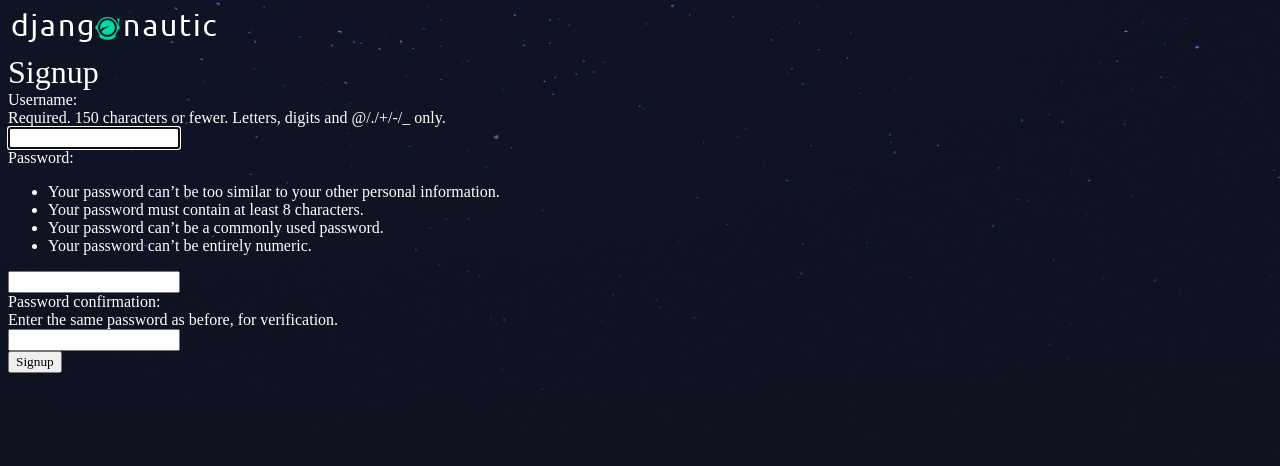
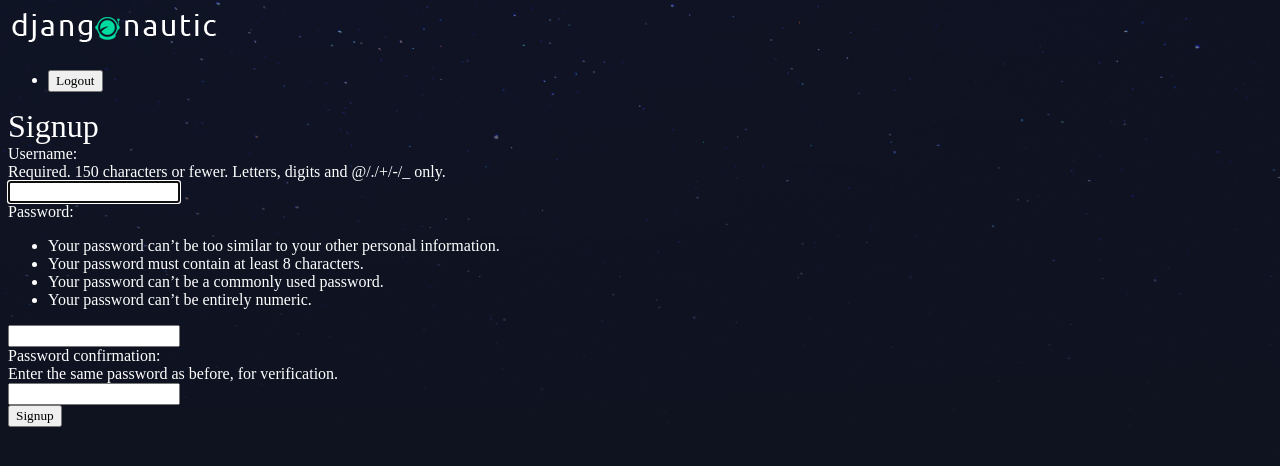
Before and after one commit to dnksebastian/python-exercises, a Django app: page /accounts/signup/ in a window 1280 px wide. Shown: the top 466 px of the page. Run offline with Django 5.2, Linux system fonts and the light colour scheme.

Commit message:
django blog

```diff
--- a/django-blog/djangonautic/accounts/urls.py
+++ b/django-blog/djangonautic/accounts/urls.py
@@ -6,5 +6,6 @@ app_name = 'accounts'
 
 urlpatterns = [
     path('signup/', views.signup_view , name="signup"),
-    path('login/', views.login_view, name='login')
+    path('login/', views.login_view, name='login'),
+    path('logout/', views.logout_view, name='logout')
 ]
--- a/django-blog/djangonautic/accounts/views.py
+++ b/django-blog/djangonautic/accounts/views.py
@@ -1,6 +1,6 @@
 from django.shortcuts import render, redirect
 from django.contrib.auth.forms import UserCreationForm, AuthenticationForm
-from django.contrib.auth import login
+from django.contrib.auth import login, logout
 
 # Create your views here.
 
@@ -30,3 +30,8 @@ def login_view(request):
         form = AuthenticationForm()
 
     return render(request, 'accounts/login.html', {'form': form})
+
+def logout_view(request):
+    if request.method == 'POST':
+        logout(request)
+        return redirect('articles:list')
--- a/django-blog/djangonautic/templates/base_layout.html
+++ b/django-blog/djangonautic/templates/base_layout.html
@@ -13,6 +13,16 @@
 <body>
     <div class="wrapper">
         <h1><a href="{% url 'articles:list' %}"><img src="{% static 'logo.png' %}" alt="Djangonautic"></a></h1>
+        <nav>
+            <ul>
+                <li>
+                    <form class="logout-link" action="{% url 'accounts:logout' %}" method="post">
+                        {% csrf_token %}
+                        <button type="submit">Logout</button>
+                    </form>
+                </li>
+            </ul>
+        </nav>
         {% block content %}
         {% endblock %}
     </div>
```
